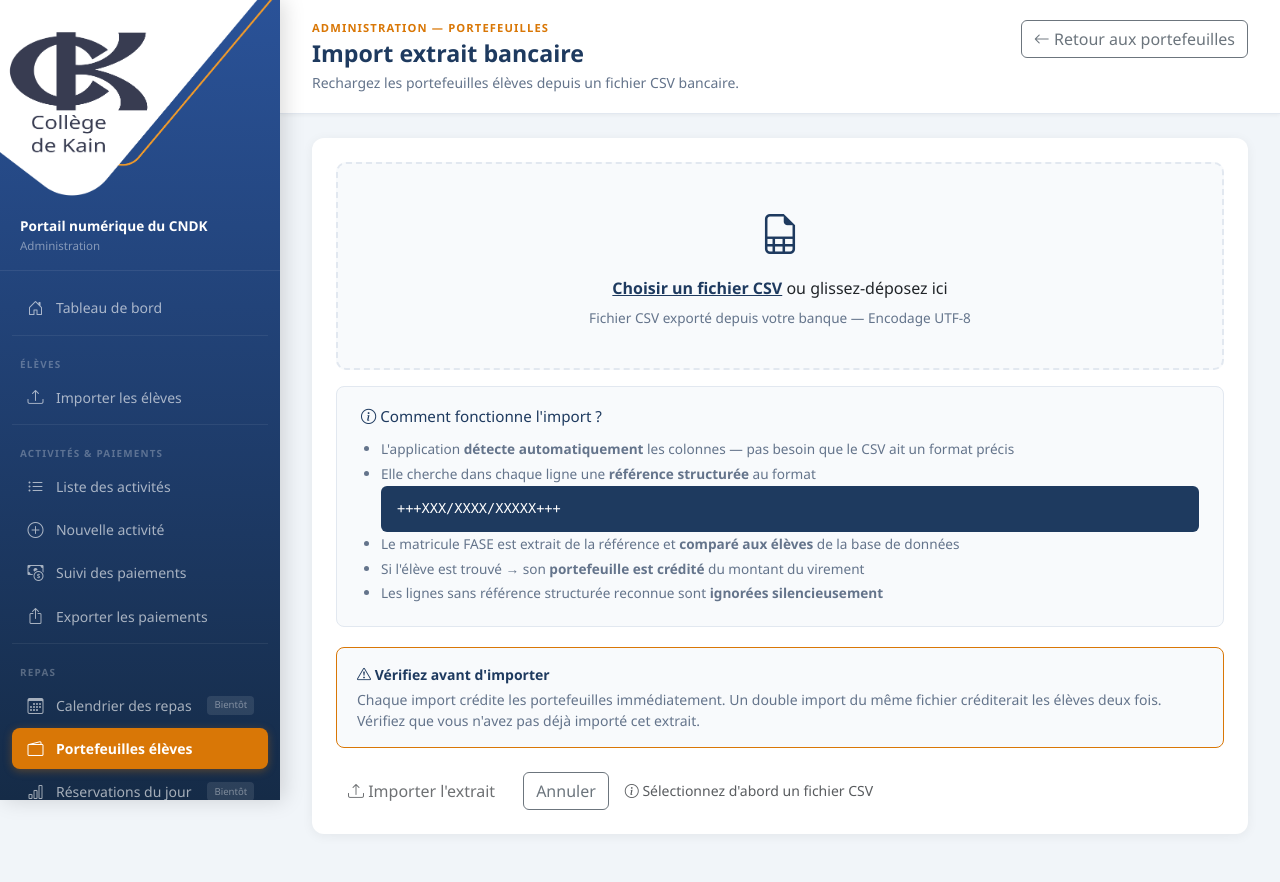
After one commit to SandrineGenart1/portail-cndk, a Flask app: page /admin/portefeuille/import in a window 1280 px wide. The commit adds this page. Run offline with Flask 3, Linux system fonts and the light colour scheme.

Commit message:
module portefeuille élèves — routes et templates
- routes.py : ajout routes admin_portefeuille, admin_portefeuille_import,
  admin_portefeuille_historique
- routes.py : import MouvementPortefeuille
- admin_portefeuille.html : liste des soldes avec stats cards
- admin_portefeuille_import.html : upload CSV extrait bancaire avec
  détection automatique référence structurée +++XXX/XXXX/XXXXX+++
- admin_portefeuille_historique.html : historique des mouvements par élève
- base.html : lien sidebar Portefeuilles élèves activé

```diff
--- a/app/routes.py
+++ b/app/routes.py
@@ -11,7 +11,7 @@ from sqlalchemy import func, case
 
 from app.extensions import db
 from app.models import (
-    ParentEleve, Eleve, Activite, ActiviteEleve, PaiementActivite
+    ParentEleve, Eleve, Activite, ActiviteEleve, PaiementActivite, MouvementPortefeuille
 )
 from app.qr_service import generer_qr_code_base64, generer_qr_code_png
 
@@ -750,3 +750,206 @@ def admin_export_bob50():
         download_name=nom_fichier,
         as_attachment=True
     )
+
+
+# ─────────────────────────────────────────────────────────────
+# PORTEFEUILLE ÉLÈVES
+# ─────────────────────────────────────────────────────────────
+
+@main.route("/admin/portefeuille")
+def admin_portefeuille():
+    """
+    Page principale du portefeuille.
+    Affiche la liste de tous les élèves actifs avec leur solde.
+    """
+
+    # Récupère tous les élèves actifs triés par classe puis nom
+    eleves = (
+        Eleve.query
+        .filter(Eleve.actif == True)
+        .order_by(Eleve.classe, Eleve.nom, Eleve.prenom)
+        .all()
+    )
+
+    return render_template(
+        "admin_portefeuille.html",
+        eleves=eleves,
+        role="admin",
+        active="portefeuille",
+        current_user_name="Administrateur (test)"
+    )
+
+
+@main.route("/admin/portefeuille/import", methods=["GET", "POST"])
+def admin_portefeuille_import():
+    """
+    Import d'un extrait bancaire CSV pour recharger les portefeuilles.
+
+    Logique d'import :
+    1. Lit chaque ligne du CSV
+    2. Cherche une référence structurée +++XXX/XXXX/XXXXX+++ dans toutes les cellules
+    3. Extrait le matricule FASE depuis la référence
+    4. Cherche l'élève correspondant dans la base
+    5. Si trouvé → crédite le portefeuille + crée un MouvementPortefeuille
+    6. Si non trouvé → ligne signalée comme non reconnue
+    """
+
+    ctx = {
+        "role": "admin",
+        "active": "portefeuille",
+        "current_user_name": "Administrateur (test)"
+    }
+
+    if request.method == "GET":
+        return render_template("admin_portefeuille_import.html", **ctx)
+
+    fichier = request.files.get("fichier_csv")
+
+    if not fichier or fichier.filename == "":
+        flash("Aucun fichier sélectionné.", "erreur")
+        return render_template("admin_portefeuille_import.html", **ctx)
+
+    if not fichier.filename.lower().endswith(".csv"):
+        flash("Le fichier doit être au format .csv", "erreur")
+        return render_template("admin_portefeuille_import.html", **ctx)
+
+    try:
+        contenu = fichier.read().decode("utf-8-sig")
+        lecteur = csv.reader(io.StringIO(contenu))
+
+        nb_credites    = 0  # Élèves crédités avec succès
+        nb_non_trouves = 0  # Références non reconnues
+        nb_erreurs     = 0  # Lignes avec problèmes
+        details_non_trouves = []  # Détail des lignes non reconnues
+
+        for i, ligne in enumerate(lecteur, start=1):
+
+            # Ignore les lignes vides
+            if not any(ligne):
+                continue
+
+            # ── Recherche de la référence structurée ────────────
+            # On cherche le pattern +++XXX/XXXX/XXXXX+++ dans
+            # toutes les cellules de la ligne
+            reference = None
+            montant   = None
+
+            for cellule in ligne:
+                cellule = cellule.strip()
+
+                # Détection référence structurée (format belge)
+                # Pattern : +++XXX/XXXX/XXXXX+++
+                if cellule.startswith("+++") and cellule.endswith("+++"):
+                    reference = cellule
+                    continue
+
+                # Détection montant : cellule contenant un nombre décimal
+                # On essaie de convertir chaque cellule en float
+                if montant is None:
+                    try:
+                        # Remplace la virgule par un point (format européen)
+                        valeur = float(cellule.replace(",", ".").replace(" ", ""))
+                        if valeur > 0:
+                            montant = valeur
+                    except ValueError:
+                        pass
+
+            # Si pas de référence structurée trouvée → ligne ignorée
+            if not reference:
+                continue
+
+            # ── Extraction du matricule FASE ─────────────────────
+            # Référence : +++123/4567/89012+++
+            # On extrait les chiffres : 123456789012
+            matricule = reference.replace("+", "").replace("/", "").strip()
+
+            if not matricule:
+                nb_erreurs += 1
+                continue
+
+            # ── Recherche de l'élève ──────────────────────────────
+            eleve = Eleve.query.filter_by(
+                matricule_fase=matricule,
+                actif=True
+            ).first()
+
+            if eleve is None:
+                nb_non_trouves += 1
+                details_non_trouves.append(
+                    f"Ligne {i} — matricule {matricule} non trouvé"
+                )
+                continue
+
+            # ── Crédit du portefeuille ────────────────────────────
+            # Si montant non détecté automatiquement → on met 0
+            # et on signale (l'admin devra vérifier)
+            if montant is None:
+                nb_erreurs += 1
+                details_non_trouves.append(
+                    f"Ligne {i} — {eleve.prenom} {eleve.nom} : montant non détecté"
+                )
+                continue
+
+            # Mise à jour du solde de l'élève
+            eleve.solde_portefeuille = float(eleve.solde_portefeuille) + montant
+
+            # Création du mouvement d'historique
+            mouvement = MouvementPortefeuille(
+                eleve_id=eleve.id,
+                montant=montant,
+                type="credit",
+                motif=f"Rechargement extrait bancaire — réf. {reference}"
+            )
+            db.session.add(mouvement)
+            nb_credites += 1
+
+        db.session.commit()
+
+    except UnicodeDecodeError:
+        flash("Erreur d'encodage. Enregistrez le fichier en UTF-8.", "erreur")
+        return render_template("admin_portefeuille_import.html", **ctx)
+
+    except Exception as e:
+        db.session.rollback()
+        flash(f"Erreur lors de l'import : {str(e)}", "erreur")
+        return render_template("admin_portefeuille_import.html", **ctx)
+
+    # ── Messages de résultat ──────────────────────────────────
+    if nb_credites > 0:
+        flash(f"{nb_credites} portefeuille(s) crédité(s) avec succès.", "succes")
+    if nb_non_trouves > 0:
+        flash(f"{nb_non_trouves} référence(s) non reconnue(s).", "erreur")
+        for detail in details_non_trouves[:5]:
+            flash(detail, "erreur")
+    if nb_credites == 0 and nb_non_trouves == 0:
+        flash("Aucune référence structurée trouvée dans ce fichier.", "erreur")
+
+    return redirect(url_for("main.admin_portefeuille"))
+
+
+@main.route("/admin/portefeuille/historique/<int:eleve_id>")
+def admin_portefeuille_historique(eleve_id):
+    """
+    Affiche l'historique des mouvements du portefeuille d'un élève.
+    Accessible depuis le bouton "Historique" dans admin_portefeuille.html.
+    """
+
+    # Récupère l'élève ou retourne une erreur 404 si introuvable
+    eleve = Eleve.query.get_or_404(eleve_id)
+
+    # Récupère tous les mouvements de cet élève, du plus récent au plus ancien
+    mouvements = (
+        MouvementPortefeuille.query
+        .filter_by(eleve_id=eleve_id)
+        .order_by(MouvementPortefeuille.created_at.desc())
+        .all()
+    )
+
+    return render_template(
+        "admin_portefeuille_historique.html",
+        eleve=eleve,
+        mouvements=mouvements,
+        role="admin",
+        active="portefeuille",
+        current_user_name="Administrateur (test)"
+    )
--- a/app/static/css/style.css
+++ b/app/static/css/style.css
@@ -37,7 +37,7 @@ body {
 .sidebar {
     width: var(--sidebar-w);
     min-width: var(--sidebar-w);
-    background: linear-gradient(180deg, var(--navy) 0%, var(--navy-dark) 100%);
+    background: linear-gradient(180deg, #2A5298 0%, var(--navy-dark) 100%);
     display: flex;
     flex-direction: column;
     position: sticky;
--- /dev/null
+++ b/app/templates/admin_portefeuille_import.html
@@ -0,0 +1,154 @@
+{% extends "base.html" %}
+{# Hérite de base.html : sidebar, topbar, flash messages inclus automatiquement #}
+
+{% block title %}Import extrait bancaire — Admin CNDK{% endblock %}
+{% block eyebrow %}Administration — Portefeuilles{% endblock %}
+{% block page_title %}Import extrait bancaire{% endblock %}
+{% block page_subtitle %}Rechargez les portefeuilles élèves depuis un fichier CSV bancaire.{% endblock %}
+
+{% block topbar_actions %}
+<a href="{{ url_for('main.admin_portefeuille') }}" class="btn btn-outline-secondary">
+    <i class="bi bi-arrow-left"></i> Retour aux portefeuilles
+</a>
+{% endblock %}
+
+{% block content %}
+
+<div class="card">
+    <div class="card-body">
+
+        {# enctype="multipart/form-data" : OBLIGATOIRE pour l'upload de fichier #}
+        <form action="{{ url_for('main.admin_portefeuille_import') }}"
+              method="POST"
+              enctype="multipart/form-data"
+              id="formImport">
+
+            <!-- Zone de dépôt du fichier CSV -->
+            {# import-zone : notre classe CSS dans style.css #}
+            <div class="import-zone" id="dropZone"
+                 onclick="document.getElementById('fichier_csv').click()">
+
+                <i class="bi bi-file-earmark-spreadsheet"
+                   style="font-size:2.5rem;color:var(--navy);margin-bottom:0.75rem;display:block"></i>
+
+                <div>
+                    <label class="label-file">Choisir un fichier CSV</label>
+                    ou glissez-déposez ici
+                </div>
+
+                <div class="hint">Fichier CSV exporté depuis votre banque — Encodage UTF-8</div>
+
+                {# Nom du fichier sélectionné, affiché par JavaScript #}
+                <div class="fichier-selectionne" id="nomFichier" style="display:none"></div>
+
+                {# Input file caché, déclenché par le onclick de la zone #}
+                <input type="file" id="fichier_csv" name="fichier_csv"
+                       accept=".csv" onchange="afficherNom(this)">
+            </div>
+
+            <!-- Explication du fonctionnement -->
+            <div class="format-box mt-3">
+                <h3>
+                    <i class="bi bi-info-circle"></i> Comment fonctionne l'import ?
+                </h3>
+                <ul>
+                    <li>
+                        L'application <strong>détecte automatiquement</strong> les colonnes —
+                        pas besoin que le CSV ait un format précis
+                    </li>
+                    <li>
+                        Elle cherche dans chaque ligne une
+                        <strong>référence structurée</strong> au format
+                        <code>+++XXX/XXXX/XXXXX+++</code>
+                    </li>
+                    <li>
+                        Le matricule FASE est extrait de la référence et
+                        <strong>comparé aux élèves</strong> de la base de données
+                    </li>
+                    <li>
+                        Si l'élève est trouvé → son
+                        <strong>portefeuille est crédité</strong> du montant du virement
+                    </li>
+                    <li>
+                        Les lignes sans référence structurée reconnue sont
+                        <strong>ignorées silencieusement</strong>
+                    </li>
+                </ul>
+            </div>
+
+            <!-- Avertissement -->
+            <div class="warning-box">
+                <strong>
+                    <i class="bi bi-exclamation-triangle"></i>
+                    Vérifiez avant d'importer
+                </strong>
+                Chaque import crédite les portefeuilles immédiatement.
+                Un double import du même fichier créditerait les élèves deux fois.
+                Vérifiez que vous n'avez pas déjà importé cet extrait.
+            </div>
+
+            <!-- Boutons d'action -->
+            <div class="d-flex gap-3 align-items-center mt-4">
+                {# Désactivé par défaut, activé par JavaScript après sélection #}
+                <button type="submit" class="btn btn-navy" id="btnImport" disabled>
+                    <i class="bi bi-upload"></i> Importer l'extrait
+                </button>
+                <a href="{{ url_for('main.admin_portefeuille') }}"
+                   class="btn btn-outline-secondary">
+                    Annuler
+                </a>
+                <span id="hintFichier" class="text-muted small">
+                    <i class="bi bi-info-circle"></i> Sélectionnez d'abord un fichier CSV
+                </span>
+            </div>
+
+        </form>
+    </div>
+</div>
+
+{% endblock %}
+
+{% block extra_js %}
+<script>
+    // Récupération des éléments du DOM
+    const dropZone  = document.getElementById('dropZone');
+    const input     = document.getElementById('fichier_csv');
+    const nomDiv    = document.getElementById('nomFichier');
+    const btnImport = document.getElementById('btnImport');
+    const hint      = document.getElementById('hintFichier');
+
+    /**
+     * afficherNom(inputEl)
+     * Affiche le nom du fichier sélectionné et active le bouton submit.
+     */
+    function afficherNom(inputEl) {
+        if (inputEl.files && inputEl.files[0]) {
+            nomDiv.textContent = '✅ ' + inputEl.files[0].name;
+            nomDiv.style.display = 'block';
+            btnImport.disabled = false;
+            hint.style.display = 'none';
+        }
+    }
+
+    // Glisser-déposer : empêche le navigateur d'ouvrir le fichier
+    dropZone.addEventListener('dragover', e => {
+        e.preventDefault();
+        dropZone.classList.add('drag-over');
+    });
+
+    // Retire le style de survol quand on quitte la zone
+    dropZone.addEventListener('dragleave', () => {
+        dropZone.classList.remove('drag-over');
+    });
+
+    // Récupère le fichier déposé et appelle afficherNom()
+    dropZone.addEventListener('drop', e => {
+        e.preventDefault();
+        dropZone.classList.remove('drag-over');
+        if (e.dataTransfer.files.length > 0) {
+            input.files = e.dataTransfer.files;
+            afficherNom(input);
+        }
+    });
+</script>
+{% endblock %}
--- a/app/templates/base.html
+++ b/app/templates/base.html
@@ -122,9 +122,9 @@
                 <span class="badge-soon">Bientôt</span>
             </a>
 
-            <a href="#" class="sidebar-link">
+            <a href="{{ url_for('main.admin_portefeuille') }}"
+                class="sidebar-link {% if active == 'portefeuille' %}active{% endif %}">
                 <i class="bi bi-wallet2"></i> Portefeuilles élèves
-                <span class="badge-soon">Bientôt</span>
             </a>
 
             <a href="#" class="sidebar-link">
```
Also changed, not shown: app/templates/admin_portefeuille.html (added, +131 -0 lines), app/templates/admin_portefeuille_historique.html (added, +133 -0 lines).
